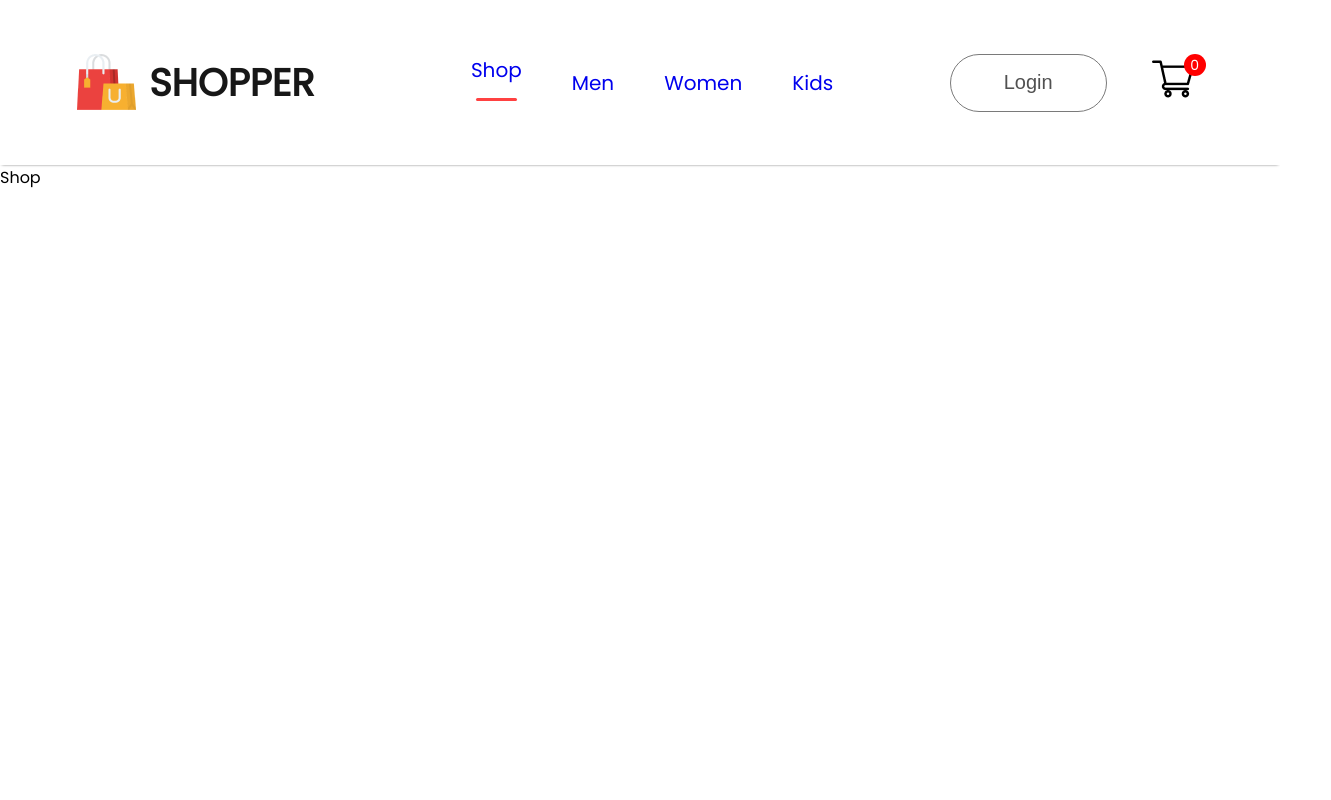
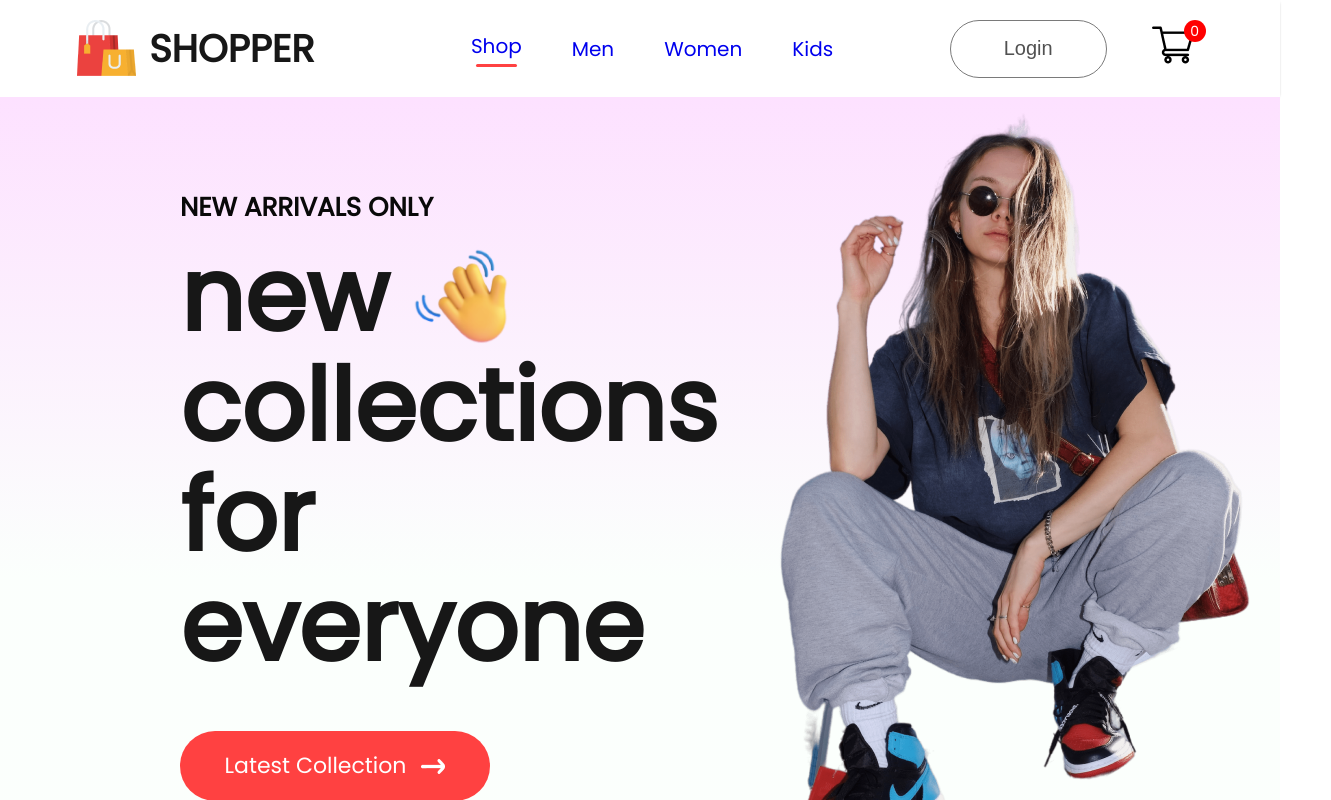
Before and after one commit to kbrenn02/ecommerce-platform, a React (Create React App) app in the folder frontend/: page / in a window 1280 px wide. Shown: the top 800 px of the page, 1331 px wide, since content can reach past the window. Built offline with nearby package versions, Linux system fonts and the light colour scheme.

Commit message:
Create landing page (homepage)

```diff
--- /dev/null
+++ b/frontend/src/Components/Hero/Hero.css
@@ -0,0 +1,59 @@
+.hero{
+    height: 100vh;
+    background: linear-gradient(180deg, #fde1ff, #e1ffea22 60%);
+    display: flex;
+}
+
+.hero-left{
+    flex: 1;
+    display: flex;
+    flex-direction: column;
+    justify-content: center;
+    gap: 20px;
+    padding-left: 180px;
+    line-height: 1.1;
+}
+
+.hero-left h2{
+    color: #090909;
+    font-size: 26px;
+    font-weight: 600;
+}
+
+.hero-left p{
+    color: #171717;
+    font-size: 100px;
+    font-weight: 700;
+}
+
+.hero-hand-icon{
+    display: flex;
+    align-items: center;
+    gap: 20px;
+}
+
+.hero-hand-icon img{
+    width: 105px;
+}
+
+.hero-latest-btn{
+    display: flex;
+    justify-content: center;
+    align-items: center;
+    gap: 15px;
+    width: 310px;
+    height: 70px;
+    border-radius: 75px;
+    margin-top: 30px;
+    background: #ff4141;
+    color: white;
+    font-size: 22px;
+    font-weight: 500;
+}
+
+.hero-right{
+    flex: 1;
+    display: flex;
+    align-items: center;
+    justify-content: center;
+}
--- /dev/null
+++ b/frontend/src/Components/Hero/Hero.jsx
@@ -0,0 +1,30 @@
+import React from 'react'
+import './Hero.css'
+import hand_icon from '../Assets/hand_icon.png'
+import arrow_icon from '../Assets/arrow.png'
+import hero_image from '../Assets/hero_image.png'
+
+export const Hero = () => {
+  return (
+    <div className='hero'>
+        <div className='hero-left'>
+            <h2>NEW ARRIVALS ONLY</h2>
+            <div>
+                <div className="hero-hand-icon">
+                    <p>new</p>
+                    <img src={hand_icon} alt='' />
+                </div>
+                <p>collections</p>
+                <p>for everyone</p>
+            </div>
+            <div className='hero-latest-btn'>
+                <div>Latest Collection</div>
+                <img src={arrow_icon} alt='' />
+            </div>
+        </div>
+        <div className='hero-right'>
+            <img src={hero_image} alt='' />
+        </div>
+    </div>
+  )
+}
--- a/frontend/src/Pages/Shop.jsx
+++ b/frontend/src/Pages/Shop.jsx
@@ -1,10 +1,13 @@
 // This will be our home page
 
 import React from 'react'
+import { Hero } from '../Components/Hero/Hero'
 
 
 export const Shop = () => {
   return (
-    <div>Shop</div>
+    <div>
+        <Hero />
+    </div>
   )
 }
--- a/frontend/src/index.css
+++ b/frontend/src/index.css
@@ -1,3 +1,7 @@
+*{
+    margin: 0;
+}
+
 body {
   margin: 0;
   font-family: -apple-system, BlinkMacSystemFont, 'Segoe UI', 'Roboto', 'Oxygen',
```
